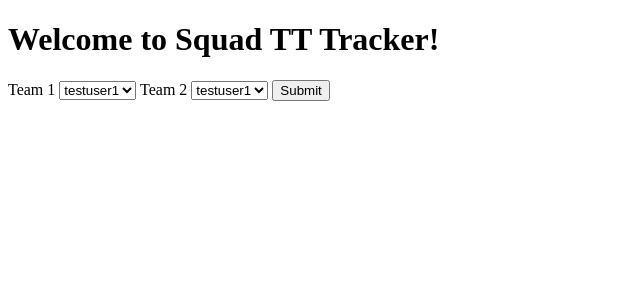
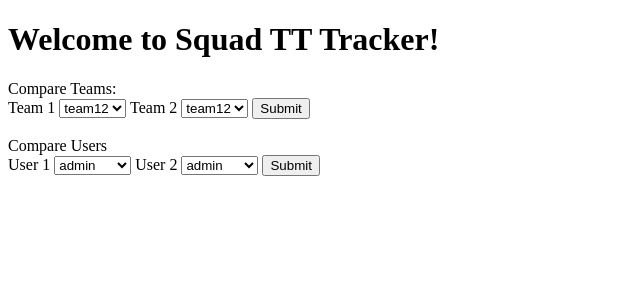
Before and after one commit to tarungarg546/squad-tt-tracker, a Django app: page /tracker/ in a window 1280 px wide. Shown: the top 300 px of the page, without its empty margins (0-640 px from the left). Run offline with Django 3.2, Linux system fonts and the light colour scheme; data comes from the database, SQL or seed files in the repository; parts of the project's set-up code (start-up, migrations or seed data) failed here and were passed over.

Commit message:
Changes to kat_#154124875_comparisons
Link View Site in Admin now goes to app, compare teams form shows only teams that have two users, started adding a separate view and template to compare users

```diff
--- a/TT_Tracker/TT_Tracker/settings.py
+++ b/TT_Tracker/TT_Tracker/settings.py
@@ -11,6 +11,9 @@ https://docs.djangoproject.com/en/1.9/ref/settings/
 """
 
 import os
+from django.contrib import admin
+
+admin.site.site_url = '/tracker'
 
 # Build paths inside the project like this: os.path.join(BASE_DIR, ...)
 BASE_DIR = os.path.dirname(os.path.dirname(os.path.abspath(__file__)))
--- /dev/null
+++ b/TT_Tracker/tracker/templates/tracker/compare_users.html
@@ -0,0 +1,5 @@
+{% extends 'tracker/base.html' %}
+{% block content %}
+<h1>Compare Users Page</h1>
+<a href="{% url 'tracker:index' %}">Click here to Compare others</a>
+{% endblock %}
--- a/TT_Tracker/tracker/templates/tracker/index.html
+++ b/TT_Tracker/tracker/templates/tracker/index.html
@@ -1,7 +1,9 @@
 {% extends "tracker/base.html" %}
 {% block content %}
 <h1>Welcome to Squad TT Tracker!</h1>
-<form action="{% url 'tracker:compare' %}" method="post">
+
+Compare Teams:
+<form action="{% url 'tracker:compare_teams' %}" method="post">
     {% csrf_token %}
     <label for="team1">Team 1</label>
     <select name="team_1" id="team1" required>
@@ -19,4 +21,22 @@
     </select>
     <input type="submit" />
 </form>
+<br>
+
+Compare Users
+<form action="{% url 'tracker:compare_users' %}" method="post">
+    {% csrf_token %}
+    <label for="user1">User 1</label>
+    <select name="user_1" id="user1" required>
+        {% for user in user_list %}
+        <option value="{{ user.id }}">{{ user }}</option>
+        {% endfor %}
+    </select>
+    <label for="user2">User 2</label>
+    <select name="user_2" id="user2" required>
+        {% for user in user_list %}
+        <option value="{{ user.id }}">{{ user }}</option>
+        {% endfor %}
+    </select>
+    <input type="submit" />
 {% endblock %}
--- a/TT_Tracker/tracker/urls.py
+++ b/TT_Tracker/tracker/urls.py
@@ -4,5 +4,6 @@ from . import views
 
 urlpatterns = [
     url(r'^$', views.index, name='index'),
-    url(r'^compare/$', views.compare, name='compare')
+    url(r'^compare_teams/$', views.compare_teams, name='compare_teams'),
+    url(r'^compare_users/$', views.compare_users, name='compare_users')
 ]
--- a/TT_Tracker/tracker/views.py
+++ b/TT_Tracker/tracker/views.py
@@ -1,14 +1,19 @@
 from django.shortcuts import render, redirect
 
-from .models import Team
+from .models import Team, User
 
 
 def index(request):
-    team_list = Team.objects.all()
-    context = {'team_list': team_list}
+    user_list = User.objects.all()
+    team_list = Team.objects.filter(user_2__isnull=False)
+    context = {
+        'team_list': team_list,
+        'user_list': user_list,
+    }
     return render(request, 'tracker/index.html', context)
 
-def compare(request):
+
+def compare_teams(request):
     if request.POST['team_1'] == request.POST['team_2']:
         return redirect('tracker:index')
     else:
@@ -24,8 +29,13 @@ def compare(request):
             else:
                 team_2_wins +=1
         total_matches = team_1_wins + team_2_wins
-        team_1_win_ratio = team_1_wins/total_matches
-        team_2_win_ratio = team_2_wins/total_matches
+
+        if total_matches == 0:
+            team_1_win_ratio = 0
+            team_2_win_ratio = 0
+        else:
+            team_1_win_ratio = team_1_wins/total_matches
+            team_2_win_ratio = team_2_wins/total_matches
         context = {
             'common_matches': common_matches,
             'total_matches': total_matches,
@@ -36,4 +46,7 @@ def compare(request):
             'team_1': post_team_1,
             'team_2': post_team_2
         }
-        return render(request, 'tracker/compare.html', context)
+        return render(request, 'tracker/compare_teams.html', context)
+
+def compare_users(request):
+    return render(request, 'tracker/compare_users.html')
```
Also changed, not shown: TT_Tracker/tracker/templates/tracker/base.html (line endings or trailing spaces), TT_Tracker/tracker/templates/tracker/compare_teams.html (renamed from TT_Tracker/tracker/templates/tracker/compare.html), 2 other files.
